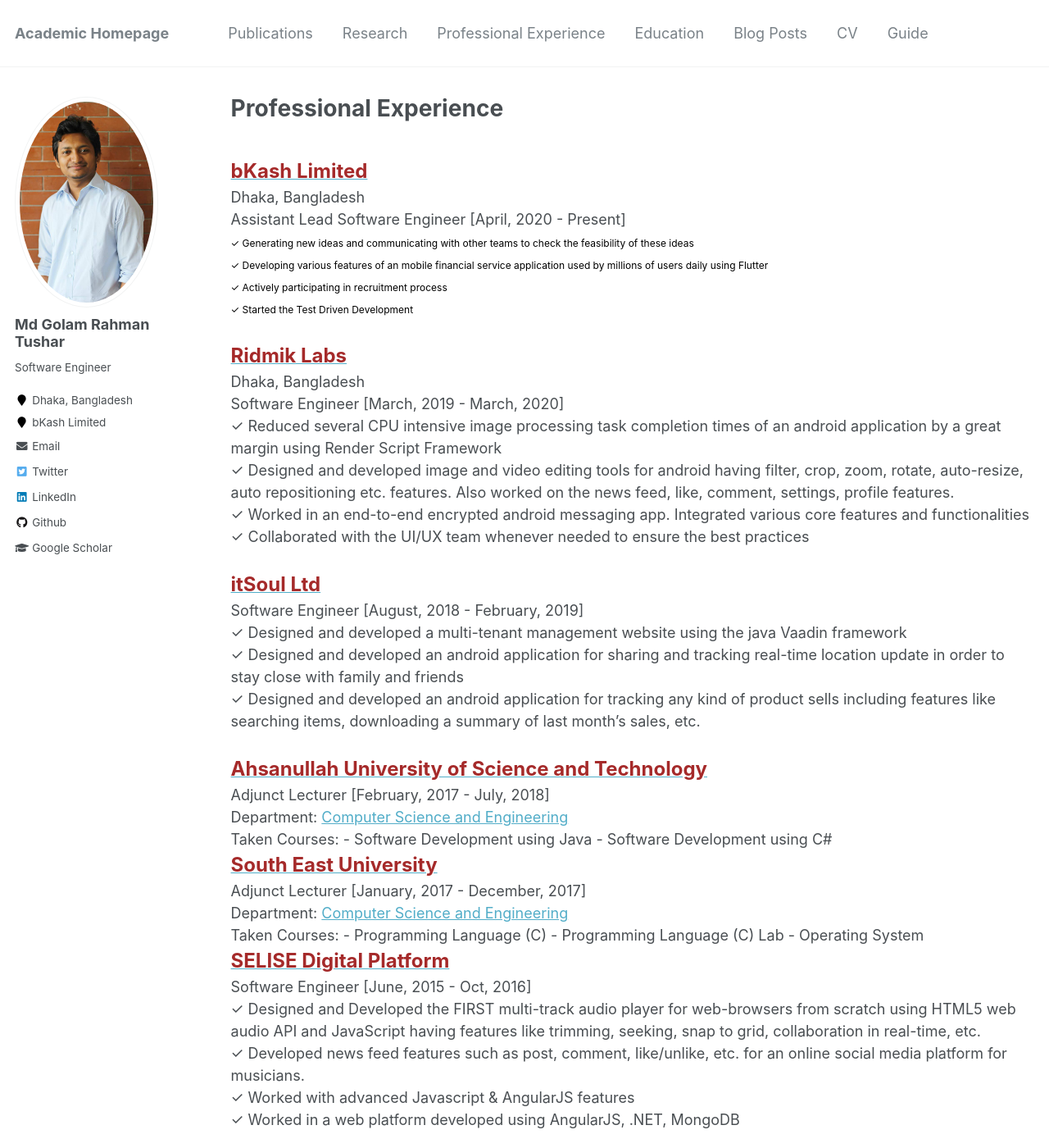
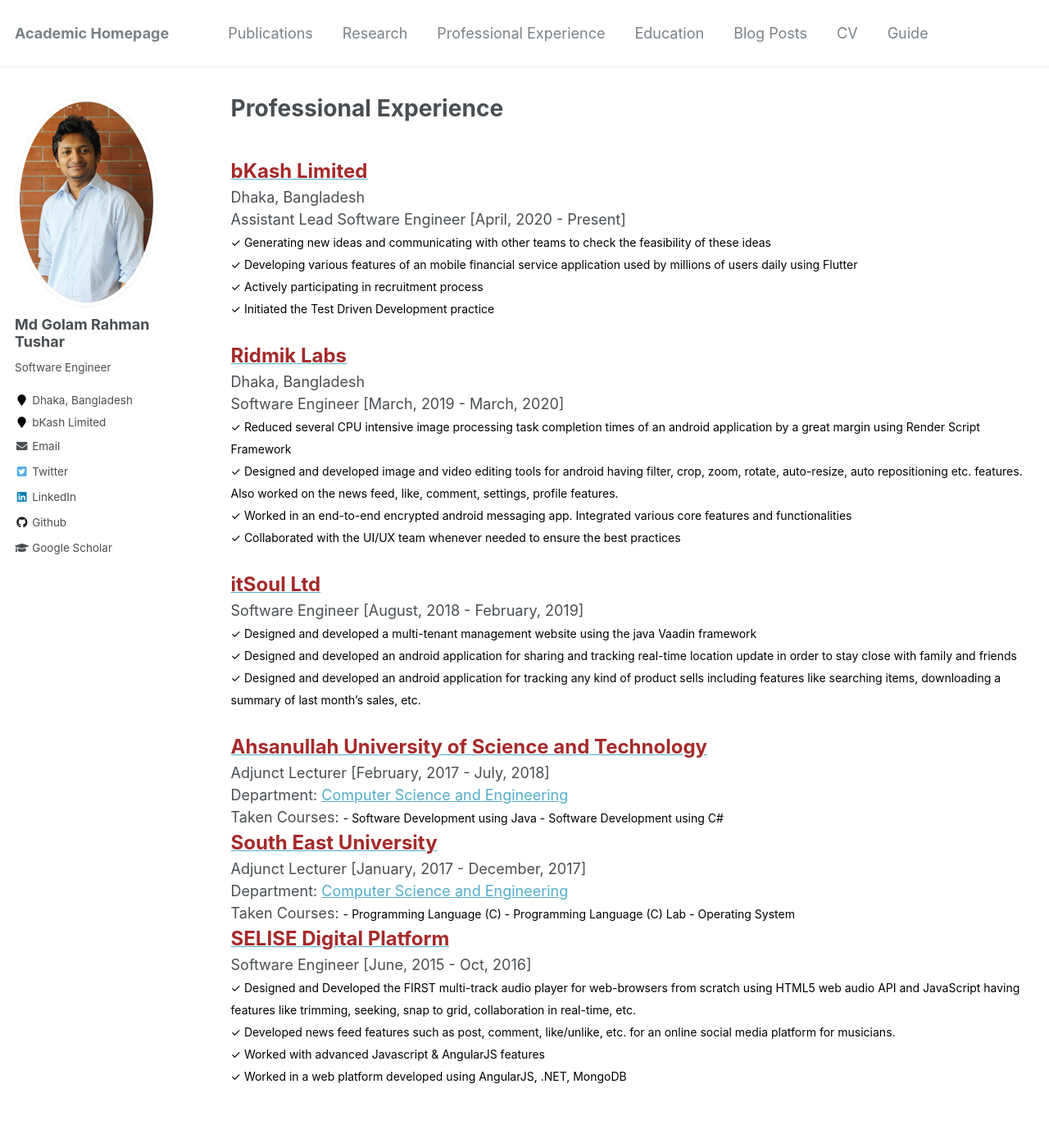
Before and after one commit to grtushar/grtushar.github.io, a Jekyll site: the page built from _pages/experince.md, in a window 1280 px wide and 1400 px high. Shown: the whole window at 82% size. Built offline with Jekyll 4.4.1, drawn with Linux system fonts in a browser that asks for light colours.

Commit message:
:sparkels: Update experience page

```diff
--- a/_pages/experince.md
+++ b/_pages/experince.md
@@ -10,46 +10,56 @@
     <span style="color:black; font-size:17px"><b><a href="https://www.bkash.com/" target="_blank"><font color="brown" size="5">bKash Limited</font></a></b></span><br/>
     Dhaka, Bangladesh<br/>
     Assistant Lead Software Engineer [April, 2020 - Present]<br/>
-    <span style="color:black; font-size:12px">
+    <span style="color:black; font-size:14px">
         ✓ Generating new ideas and communicating with other teams to check the feasibility of these ideas<br/>
         ✓ Developing various features of an mobile financial service application used by millions of users daily using Flutter<br/>
         ✓ Actively participating in recruitment process<br/>
-        ✓ Started the Test Driven Development<br/>
+        ✓ Initiated the Test Driven Development practice<br/>
     </span>
 <br/>
     <span style="color:black; font-size:17px"><b><a href="https://ridmik.com" target="_blank"><font color="brown" size="5">Ridmik Labs</font></a></b></span><br/>
     Dhaka, Bangladesh<br/>
     Software Engineer [March, 2019 - March, 2020]<br/>
-    ✓ Reduced several CPU intensive image processing task completion times of an android application by a great margin using Render Script Framework<br/>
-    ✓ Designed and developed image and video editing tools for android having filter, crop, zoom, rotate, auto-resize, auto repositioning etc. features. Also worked on the news feed, like, comment, settings, profile features.<br/>
-    ✓ Worked in an end-to-end encrypted android messaging app. Integrated various core features and functionalities<br/>
-    ✓ Collaborated with the UI/UX team whenever needed to ensure the best practices<br/>
+    <span style="color:black; font-size:14px">
+        ✓ Reduced several CPU intensive image processing task completion times of an android application by a great margin using Render Script Framework<br/>
+        ✓ Designed and developed image and video editing tools for android having filter, crop, zoom, rotate, auto-resize, auto repositioning etc. features. Also worked on the news feed, like, comment, settings, profile features.<br/>
+        ✓ Worked in an end-to-end encrypted android messaging app. Integrated various core features and functionalities<br/>
+        ✓ Collaborated with the UI/UX team whenever needed to ensure the best practices<br/>
+    </span>
 <br/>
     <span style="color:black; font-size:17px"><b><a href="" target="_blank"><font color="brown" size="5">itSoul Ltd</font></a></b></span><br/>
     Software Engineer [August, 2018 - February, 2019]<br/>
-    ✓ Designed and developed a multi-tenant management website using the java Vaadin framework<br/>
-    ✓ Designed and developed an android application for sharing and tracking real-time location update in order to stay close with family and friends<br/>
-    ✓ Designed and developed an android application for tracking any kind of product sells including features like searching items, downloading a summary of last month's sales, etc.<br/>
+    <span style="color:black; font-size:14px">
+        ✓ Designed and developed a multi-tenant management website using the java Vaadin framework<br/>
+        ✓ Designed and developed an android application for sharing and tracking real-time location update in order to stay close with family and friends<br/>
+        ✓ Designed and developed an android application for tracking any kind of product sells including features like searching items, downloading a summary of last month's sales, etc.<br/>
+    </span>
 <br/>
   <span style="color:black; font-size:17px"><b><a href="http://aust.edu/" target="_blank"><font color="brown" size="5">Ahsanullah University of Science and Technology</font></a></b></span><br/>
     Adjunct Lecturer [February, 2017 - July, 2018]<br/>
     Department: <a href="http://aust.edu/cse/index.htm" target="_blank">Computer Science and Engineering</a> <br/>
     Taken Courses:
-    - Software Development using Java
-    - Software Development using C#
+    <span style="color:black; font-size:14px">
+        - Software Development using Java
+        - Software Development using C#
+    </span>
 <br/>
   <span style="color:black; font-size:17px"><b><a href="https://seu.edu.bd/" target="_blank"><font color="brown" size="5">South East University</font></a></b></span><br/>
     Adjunct Lecturer [January, 2017 - December, 2017]<br/>
     Department: <a href="https://seu.edu.bd/dept/cse.php?id=overview" target="_blank">Computer Science and Engineering</a> <br/>
     Taken Courses:
-    - Programming Language (C)
-    - Programming Language (C) Lab
-    - Operating System
+    <span style="color:black; font-size:14px">
+        - Programming Language (C)
+        - Programming Language (C) Lab
+        - Operating System
+    </span>
 <br/>
   <span style="color:black; font-size:17px"><b><a href="https://selise.ch/" target="_blank"><font color="brown" size="5">SELISE Digital Platform</font></a></b></span><br/>
     Software Engineer [June, 2015 - Oct, 2016]<br/>
-    ✓ Designed and Developed the FIRST multi-track audio player for web-browsers from scratch using HTML5 web audio API and JavaScript having features like trimming, seeking, snap to grid, collaboration in real-time, etc.<br/>
-    ✓ Developed news feed features such as post, comment, like/unlike, etc. for an online social media platform for musicians.<br/>
-    ✓ Worked with advanced Javascript & AngularJS features<br/>
-    ✓ Worked in a web platform developed using AngularJS, .NET, MongoDB<br/>
+    <span style="color:black; font-size:14px">
+        ✓ Designed and Developed the FIRST multi-track audio player for web-browsers from scratch using HTML5 web audio API and JavaScript having features like trimming, seeking, snap to grid, collaboration in real-time, etc.<br/>
+        ✓ Developed news feed features such as post, comment, like/unlike, etc. for an online social media platform for musicians.<br/>
+        ✓ Worked with advanced Javascript & AngularJS features<br/>
+        ✓ Worked in a web platform developed using AngularJS, .NET, MongoDB<br/>
+    </span>
 <br/>
```
Also changed, not shown: 2 other files.
